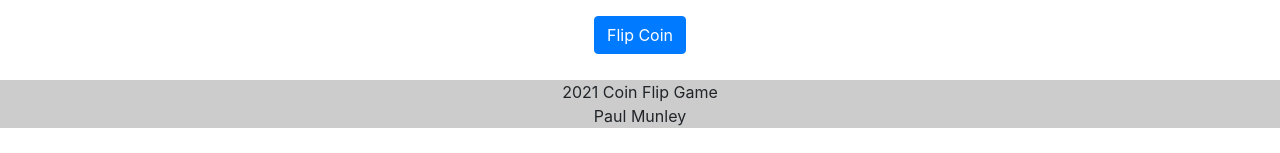
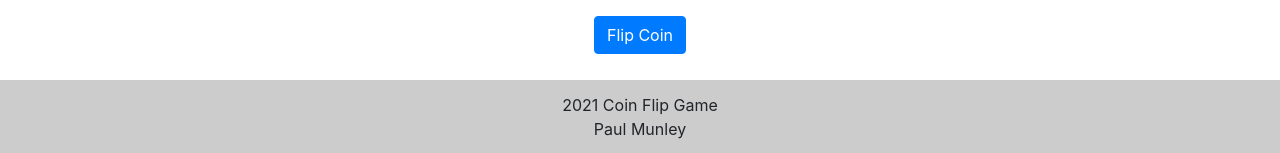
Before and after one commit to Paul-Munley/CoinFlipDapp, a plain HTML site: page CoinFlipDappTemplate2/index.html in a window 1280 px wide. Shown: the part 971-1124 px from the top of the page. Before the commit the page ends 1099 px from the top, so only its background shows below. Drawn offline with nearby package versions, Linux system fonts and the light colour scheme.

Commit message:
Adjusted footer letter padding

```diff
--- a/CoinFlipDappTemplate2/style.css
+++ b/CoinFlipDappTemplate2/style.css
@@ -50,6 +50,7 @@ div.row {
 
 footer p {
     margin-bottom: 0;
+    padding: 1% 0 1% 0;
 }
 
 /* .text-center{
```
